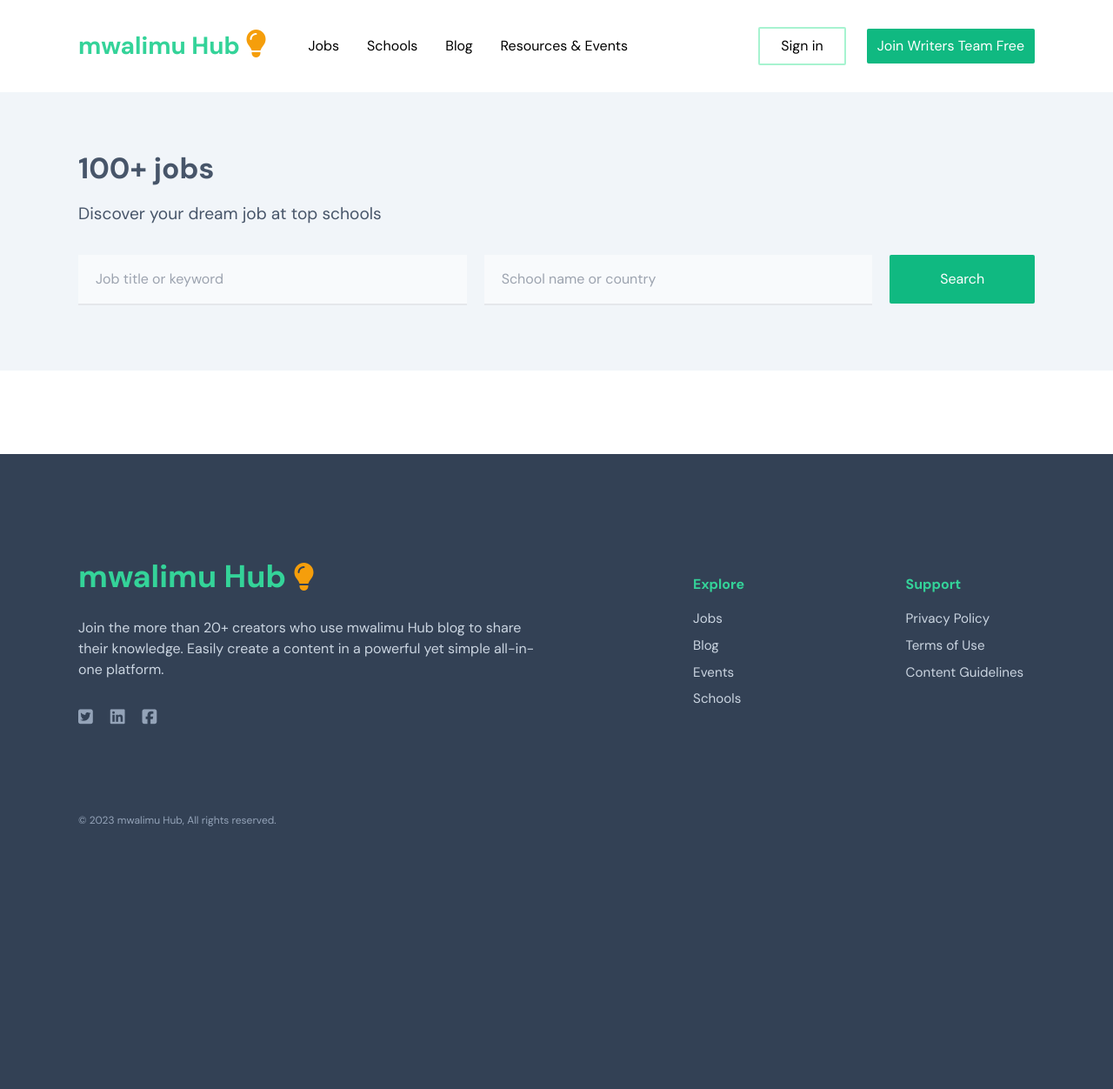
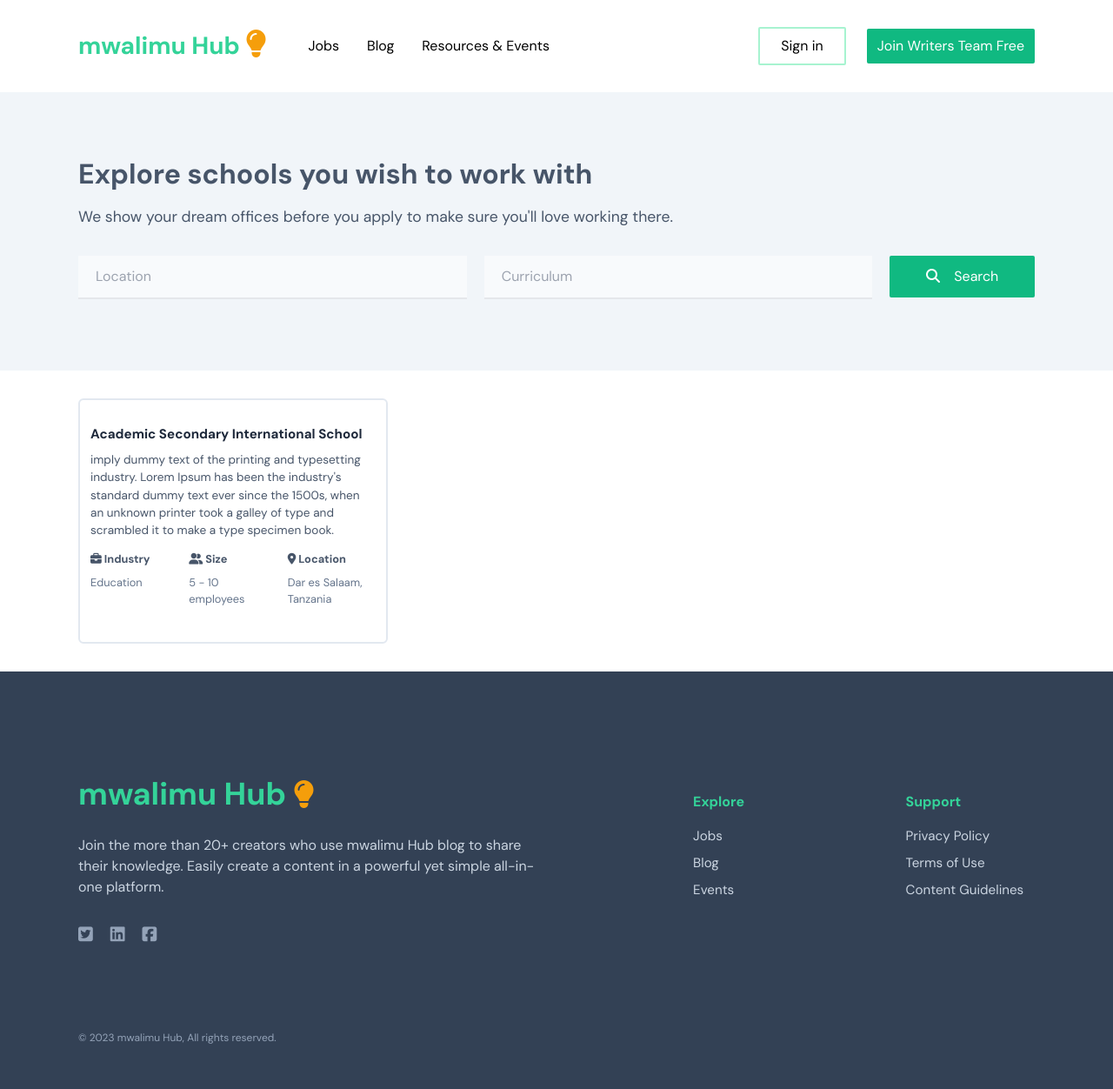
Before and after one commit to kitindi/elimu_tech, a Django app: template templates/schools/schools.html in a window 1280 px wide. Shown: the whole page at 87% size. Before the commit the page ends 950 px from the top, so only its background shows below. Run offline with Django 3.2, Linux system fonts and the light colour scheme; the template is opened without the code that fills it, so the values that code supplies are empty; some libraries are stand-ins or nearby versions.

```diff
--- a/teacherzboard/urls.py
+++ b/teacherzboard/urls.py
@@ -2,13 +2,12 @@ from django.contrib import admin
 from django.conf import settings
 from django.conf.urls.static import static
 from django.urls import path
-from schools.views import home, jobboard, schools
+from schools.views import home, jobboard
 
 urlpatterns = [
     path("admin/", admin.site.urls),
     path("", home, name="home"),
     path("jobs/", jobboard, name="jobs"),
-    path("schools/", schools, name="schools"),
 ]
 
 # add this lines
--- a/templates/base.html
+++ b/templates/base.html
@@ -40,8 +40,7 @@
           ></a>
 
           <div class="flex gap-8">
-            <a href="{% url 'jobs' %}">Jobs</a
-            ><a href="{% url 'schools' %}">Schools</a><a href="">Blog</a
+            <a href="{% url 'jobs' %}">Jobs</a><a href="">Blog</a
             ><a href="">Resources & Events</a>
           </div>
         </div>
@@ -94,7 +93,6 @@
             <li class="mb-2"><a href="{% url 'jobs' %}">Jobs</a></li>
             <li class="mb-2"><a href="#">Blog</a></li>
             <li class="mb-2"><a href="#">Events</a></li>
-            <li class="mb-2"><a href="{% url 'schools' %}">Schools</a></li>
           </ul>
         </div>
         <div class="col-span-2 pl-24 pt-6">
--- a/templates/schools/schools.html
+++ b/templates/schools/schools.html
@@ -1,28 +1,35 @@
 {% extends 'base.html' %} {% block content %}
 <section class="w-full h-[40vh] flex items-center justify-center bg-slate-100">
   <div class="w-full max-w-[1100px] mx-auto py-8">
-    <p class="text-[2.1rem] font-semibold text-slate-600 mb-3">100+ jobs</p>
-    <h1 class="text-[1.2rem] font-normal text-slate-600">
-      Discover your dream job at top schools
+    <p class="text-[2rem] font-semibold text-slate-600 mb-3">
+      Explore schools you wish to work with
+    </p>
+    <h1 class="text-[1.1rem] font-normal text-slate-600">
+      We show your dream offices before you apply to make sure you'll love
+      working there.
     </h1>
+
     <div class="mt-5 py-3">
       <form class="grid grid-cols-12 gap-5">
         <div class="col-span-5">
           <input
             type="text"
-            class="w-full bg-slate-50 py-4 px-5 border-b-2 border-slate-150 outline-none"
-            placeholder="Job title or keyword"
+            class="w-full bg-slate-50 py-3 px-5 border-b-2 border-slate-150 outline-none"
+            placeholder="Location"
           />
         </div>
         <div class="col-span-5">
           <input
             type="text"
-            class="w-full bg-slate-50 py-4 px-5 border-b-2 border-slate-150 outline-none"
-            placeholder="School name or country"
+            class="w-full bg-slate-50 py-3 px-5 border-b-2 border-slate-150 outline-none"
+            placeholder="Curriculum"
           />
         </div>
         <div class="col-span-2">
-          <button class="bg-emerald-500 text-white py-4 px-3 w-full rounded-sm">
+          <button class="bg-emerald-500 text-white py-3 px-3 w-full rounded-sm">
+            <span
+              ><i class="fa-solid fa-magnifying-glass text-white mr-3"></i
+            ></span>
             Search
           </button>
         </div>
@@ -31,55 +38,45 @@
   </div>
 </section>
 <section class="w-full py-30">
-  <div class="w-full max-w-[960px] mx-auto py-8 grid grid-cols-12 gap-4">
-    <div class="col-span-12 p-4">
-      {% for job in jobs %}
-      <a
-        href="#"
-        class="grid grid-cols-12 border-[2px] border-slate-200 p-4 rounded-md my-5"
-      >
-        <div class="col-span-2 flex justify-start items-center">
-          <img src="{{ job.image.url }}" alt="" class="rounded-lg h-24 w-24" />
-        </div>
-        <div class="col-span-10">
-          <div class="flex justify-between mb-2 pr-8">
-            <h1 class="text-slate-700 text-[.9rem] font-semibold">
-              {{ job.positions }}
-            </h1>
-            <span class="text-slate-600 text-[.8rem]">
-              Published: {{ job.posted_on|timesince }}
-            </span>
+  <div class="w-full max-w-[1100px] mx-auto py-8 grid grid-cols-12 gap-4">
+    <div class="col-span-4 p-3 border-2 border-slate-200 rounded-md">
+      <div class="w-full">
+        <img src="" alt="" class="" />
+        <img src="" alt="" class="" />
+      </div>
+      <div class="w-ful py-4">
+        <h3 class="text-slate-800 text-[.95rem] font-semibold mb-2">
+          Academic Secondary International School
+        </h3>
+        <p class="text-[.85rem] leading-normal text-slate-600">
+          imply dummy text of the printing and typesetting industry. Lorem Ipsum
+          has been the industry's standard dummy text ever since the 1500s, when
+          an unknown printer took a galley of type and scrambled it to make a
+          type specimen book.
+        </p>
+        <div class="w-full flex gap-3 justify-between">
+          <div class="text-[.8rem] py-3 text-left flex-1">
+            <p class="font-semibold text-slate-600 mb-2">
+              <i class="fa-solid fa-briefcase"></i> Industry
+            </p>
+            <span class="font-normal text-slate-500">Education</span>
           </div>
-          <div class="text-slate-600 py-2 flex justify-between">
-            <span class="font-semibold text-[.9rem]"
-              >{{ job.company_name }}</span
-            >
-            <span class="font-semibold">
-              <i class="fa-solid fa-money-check-dollar text-slate-400"></i>
-              Not disclosed</span
+          <div class="text-[.8rem] py-3 text-left flex-1">
+            <p class="font-semibold text-slate-600 mb-2">
+              <i class="fa-solid fa-user-group"></i> Size
+            </p>
+            <span class="font-normal text-slate-500">5 - 10 employees</span>
+          </div>
+          <div class="text-[.8rem] py-3 text-left flex-1">
+            <p class="font-semibold text-slate-600 mb-2">
+              <i class="fa-solid fa-location-dot"></i> Location
+            </p>
+            <span class="font-normal text-slate-500"
+              >Dar es Salaam, Tanzania</span
             >
           </div>
-          <div class="py-2">
-            <p class="text-slate-500 text-[.8rem]">
-              {{ job.description|truncatechars:200}}
-            </p>
-          </div>
-          <div class="text-slate-500 text-[.8rem] py-2 flex gap-8">
-            <span
-              class="font-semibold border-2 border-slate-300 rounded-md p-[8px] text-[.6rem]"
-              ><i class="fa-solid fa-earth-africa"></i> {{ job.location }}</span
-            >
-            <span
-              class="font-semibold border-2 border-slate-300 rounded-md p-[8px] text-[.6rem]"
-            >
-              <i class="fa-solid fa-briefcase"></i>
-              {{ job.job_type}}
-            </span>
-          </div>
         </div>
-      </a>
-
-      {% endfor %}
+      </div>
     </div>
   </div>
 </section>
```
Also changed, not shown: schools/models.py (+4 -3 lines), templates/schools/jobboard.html (+12 -7 lines), db.sqlite3, schools/migrations/0004_alter_job_options_alter_school_category.py (added), schools/migrations/0005_school_school_logo.py (added).
